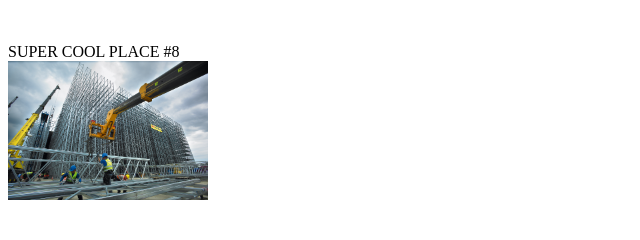
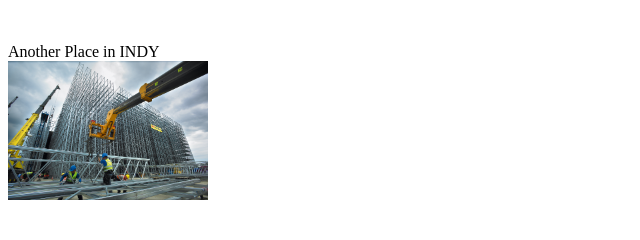
Before and after one commit to m-osborn/gdi_indyPlaces, a plain HTML site: page index.html in a window 1280 px wide. Shown: the part 1650-1890 px from the top of the page, 0-640 px from the left. Drawn offline with Linux system fonts and the light colour scheme.

Commit message:
update #8

```diff
--- a/index.html
+++ b/index.html
@@ -47,7 +47,7 @@ SUPER COOL PLACE #7
 <img src="images/construction.jpg" class="indyImage" />
 
 <div>
-SUPER COOL PLACE #8
+Another Place in INDY
 </div>
 <img src="images/construction.jpg" class="indyImage" />
 
```
